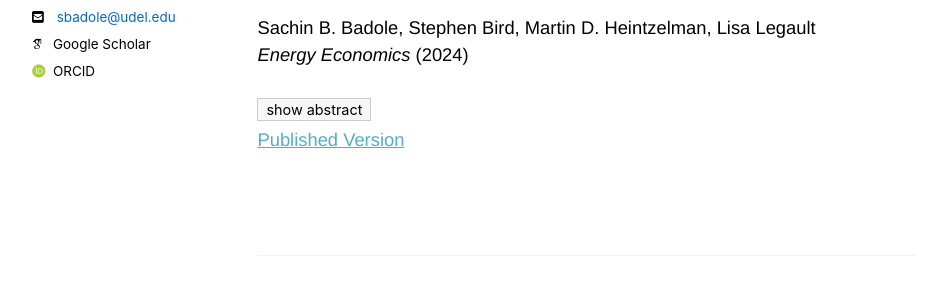
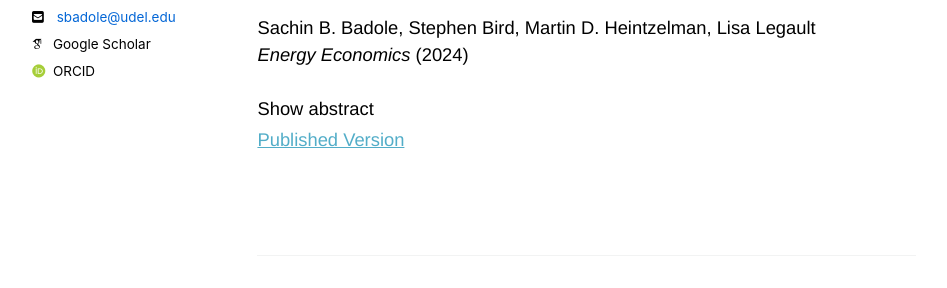
Before and after one commit to sachin-b-badole/sachin-b-badole.github.io, a Jekyll site: the page built from _pages/research.md, in a window 1280 px wide. Shown: the part 413-701 px from the top of the page, without its empty margins (76-1023 px from the left). Built offline with Jekyll 4.4.1, drawn with Linux system fonts in a browser that asks for light colours; some web fonts are replaced; a script bundle is joined from its source files by our own code; library files that are not in the unit come from our copies.

Commit message:
Update research.md

```diff
--- a/_pages/research.md
+++ b/_pages/research.md
@@ -38,8 +38,8 @@ classes: wide
 {{ p.authors | join: ", " }}
 {% if p.journal %}_{{ p.journal }}_ ({{ p.year }}){% endif %}
 
-<details>
-  <summary><button class="abs-btn">show abstract</button></summary>
+<details class="abs-block">
+  <summary>Show abstract</summary>
   <p>{{ p.abstract }}</p>
 </details>
 
```
